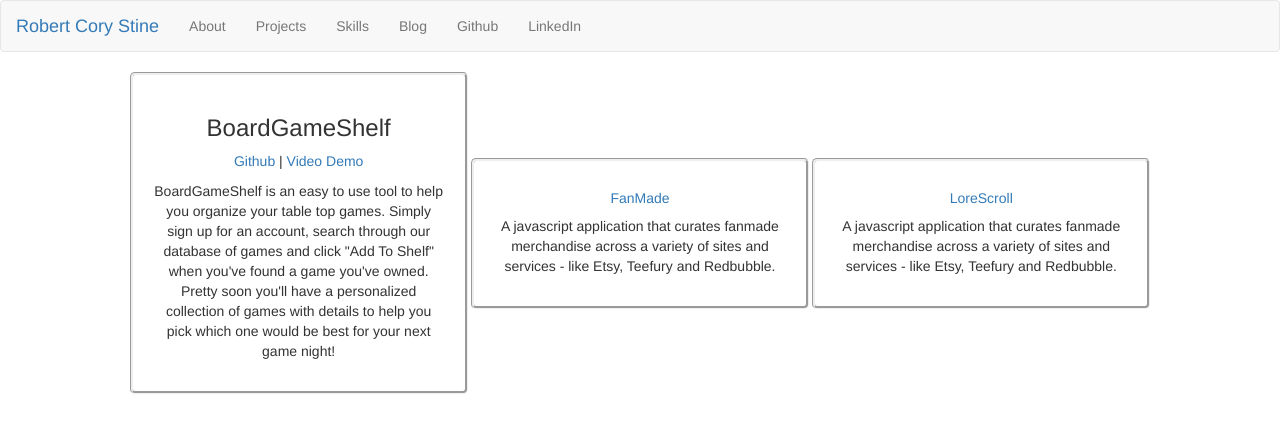
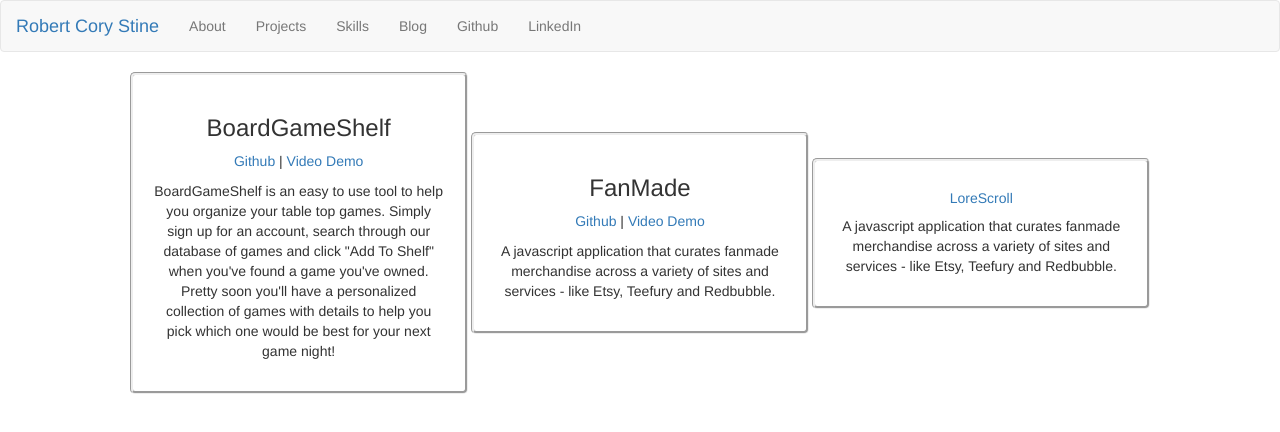
Before and after one commit to GoldenPavilion/portfolio, a React (Create React App) app: page /projects in a window 1280 px wide. Shown: the top 432 px of the page. Built offline with nearby package versions, Linux system fonts and the light colour scheme.

Commit message:
updated FanMade links

```diff
--- a/src/Projects.js
+++ b/src/Projects.js
@@ -11,7 +11,8 @@ const Projects = () => {
                 <p className="card-text">BoardGameShelf is an easy to use tool to help you organize your table top games. Simply sign up for an account, search through our database of games and click "Add To Shelf" when you've found a game you've owned. Pretty soon you'll have a personalized collection of games with details to help you pick which one would be best for your next game night!</p>
             </div>
             <div className="card">
-                <h5 className="card-title"><Link to="https://github.com/GoldenPavilion/js_project_fanmade">FanMade</Link></h5>
+                <h3 className="card-title">FanMade</h3>
+                <p><a href="https://github.com/GoldenPavilion/js_project_fanmade">Github</a> | <a href="https://www.youtube.com/watch?v=CnQky8X72a8">Video Demo</a></p>
                 <p className="card-text">A javascript application that curates fanmade merchandise across a variety of sites and services - like Etsy, Teefury and Redbubble.</p>
             </div>
             <div className="card">
```
